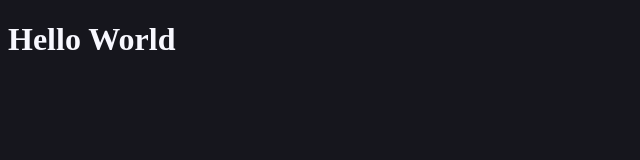
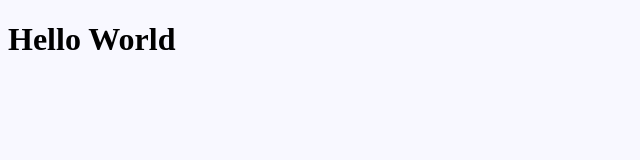
Before and after one commit to JasonAllan77/hosting-parcel-with-vercel, a website built with Parcel: page client/index.html in a window 1280 px wide. Shown: the whole page, without its empty margins (0-640 px from the left). Built offline with nearby package versions, Linux system fonts and the light colour scheme.

Commit message:
Changed colours

```diff
--- a/client/style.css
+++ b/client/style.css
@@ -1,4 +1,4 @@
 body {
-    background: #16161d; /* Eigengrau  - Shade of Blue-Magenta*/
-    color: #f8f8ff; /* Ghost White */
+    color-adjust: #16161d; /* Eigengrau  - Shade of Blue-Magenta*/
+    background: #f8f8ff; /* Ghost White */
 }
```
